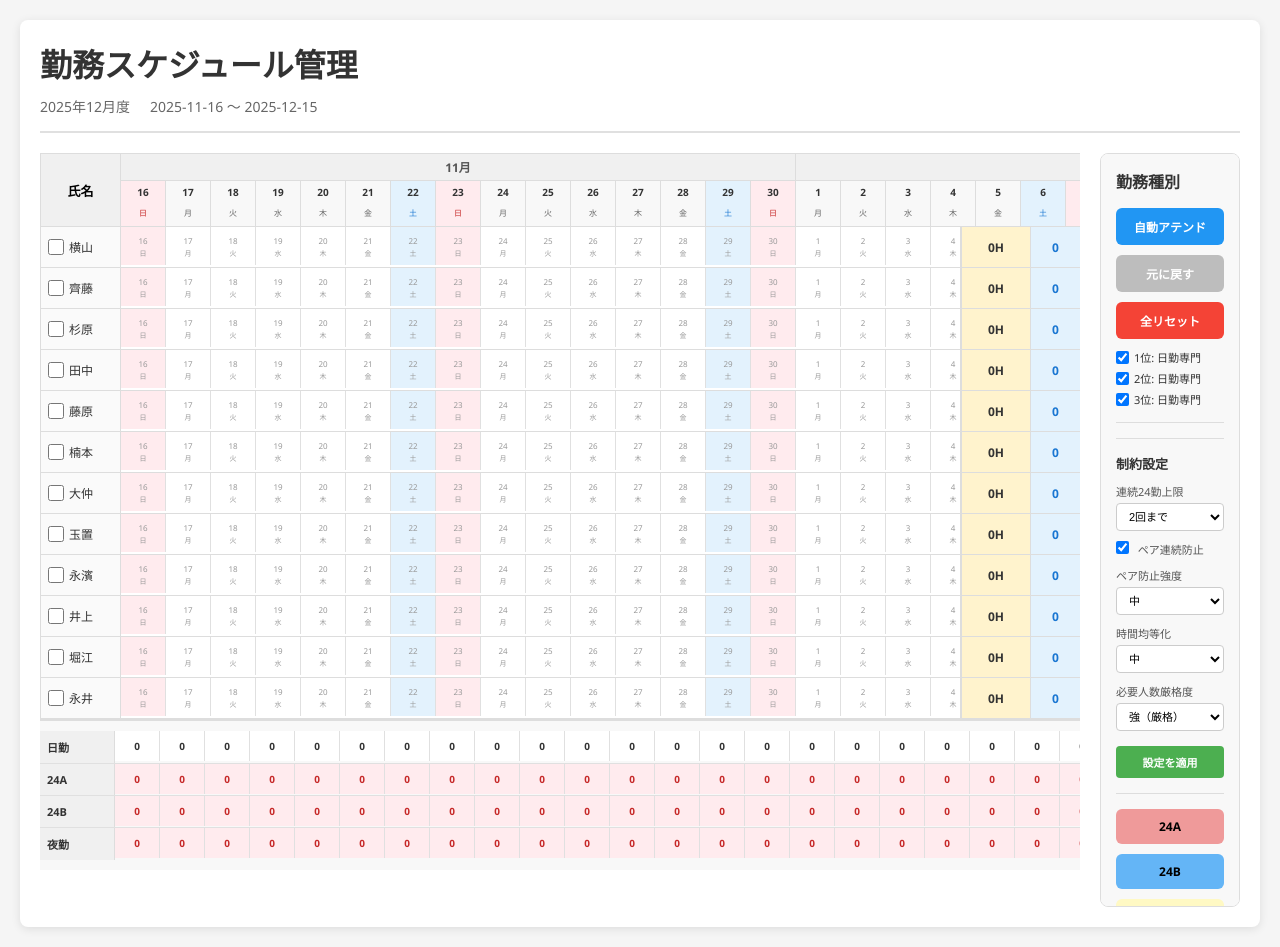
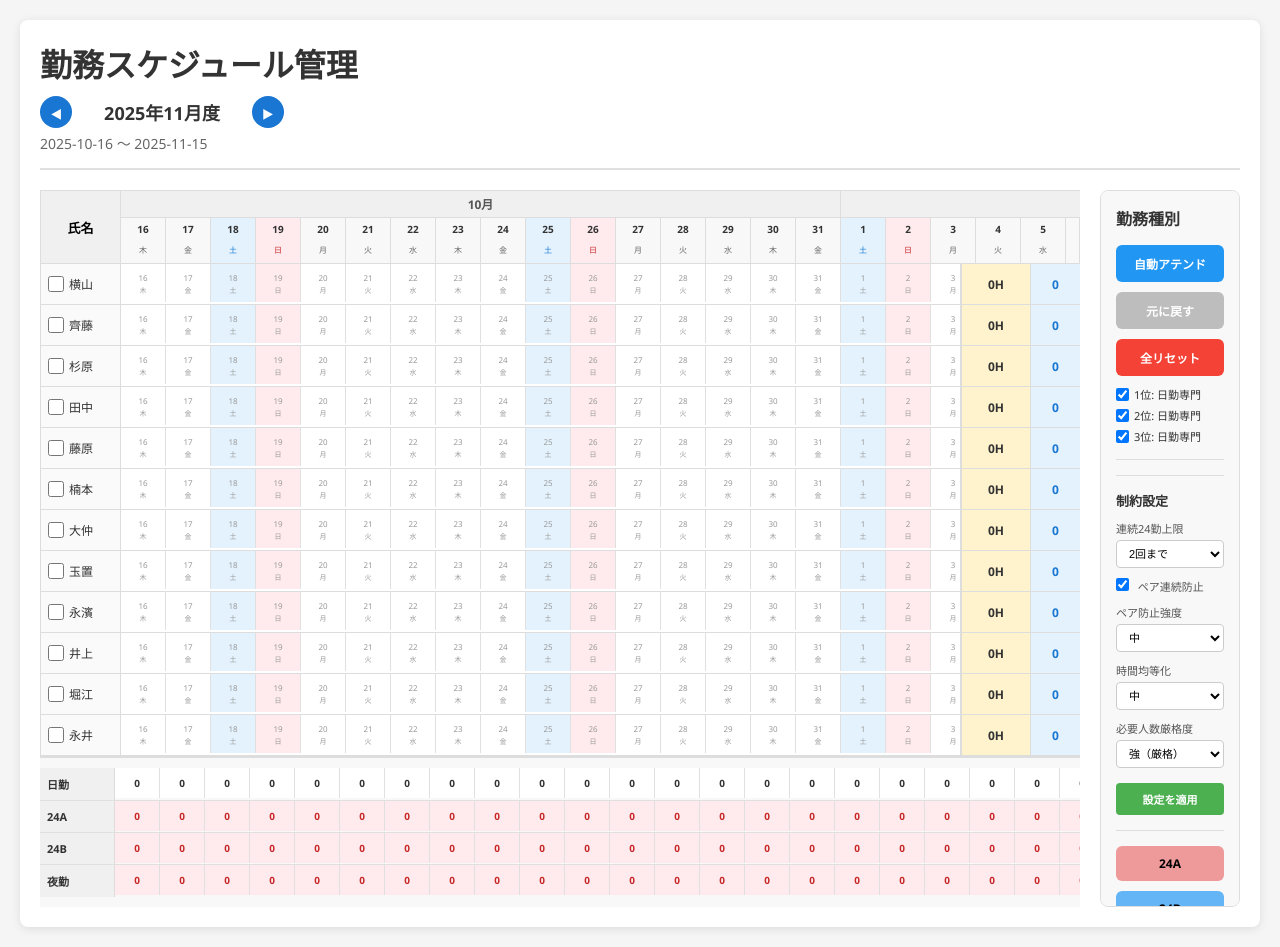
Before and after one commit to opticalbreeze/Tile-style-attendance-generation, a Flask app: page /?year=2025&month=11 in a window 1280 px wide. Run offline with Flask 3, Linux system fonts and the light colour scheme.

Commit message:
Add month navigation buttons and undo feature

```diff
--- a/app.py
+++ b/app.py
@@ -1,4 +1,4 @@
-from flask import Flask, render_template, jsonify
+from flask import Flask, render_template, jsonify, request
 from datetime import datetime, timedelta
 import json
 import os
@@ -69,37 +69,40 @@ def load_config():
         print(f"エラー: 設定ファイルの読み込みに失敗しました: {e}")
         return default_config
 
-def get_payroll_period():
-    """給料計算月度の前月16日から当月15日までの期間を取得"""
-    today = datetime.now()
-    current_year = today.year
-    current_month = today.month
+def get_payroll_period(year=None, month=None):
+    """給料計算月度の前月16日から当月15日までの期間を取得
 
-    # 当月の15日を基準に期間を計算
-    if today.day <= 15:
-        # 15日以前なら、前月16日～当月15日
-        if current_month == 1:
-            start_date = datetime(current_year - 1, 12, 16)
-            end_date = datetime(current_year, 1, 15)
+    Args:
+        year: 表示年（指定しない場合は現在の月度）
+        month: 表示月（指定しない場合は現在の月度）
+    """
+    if year is None or month is None:
+        # 現在の日付から月度を自動計算
+        today = datetime.now()
+        current_year = today.year
+        current_month = today.month
+
+        if today.day <= 15:
             display_month = current_month
             display_year = current_year
         else:
-            start_date = datetime(current_year, current_month - 1, 16)
-            end_date = datetime(current_year, current_month, 15)
-            display_month = current_month
-            display_year = current_year
+            if current_month == 12:
+                display_month = 1
+                display_year = current_year + 1
+            else:
+                display_month = current_month + 1
+                display_year = current_year
     else:
-        # 16日以降なら、当月16日～翌月15日
-        if current_month == 12:
-            start_date = datetime(current_year, 12, 16)
-            end_date = datetime(current_year + 1, 1, 15)
-            display_month = 1
-            display_year = current_year + 1
-        else:
-            start_date = datetime(current_year, current_month, 16)
-            end_date = datetime(current_year, current_month + 1, 15)
-            display_month = current_month + 1
-            display_year = current_year
+        display_year = year
+        display_month = month
+
+    # 表示月度から期間を計算（前月16日～当月15日）
+    if display_month == 1:
+        start_date = datetime(display_year - 1, 12, 16)
+    else:
+        start_date = datetime(display_year, display_month - 1, 16)
+
+    end_date = datetime(display_year, display_month, 15)
 
     # 期間内の全日期を生成
     dates = []
@@ -113,11 +116,26 @@ def get_payroll_period():
         })
         current += timedelta(days=1)
 
+    # 前月・翌月の計算
+    if display_month == 1:
+        prev_year, prev_month = display_year - 1, 12
+    else:
+        prev_year, prev_month = display_year, display_month - 1
+
+    if display_month == 12:
+        next_year, next_month = display_year + 1, 1
+    else:
+        next_year, next_month = display_year, display_month + 1
+
     return {
         'start_date': start_date.strftime('%Y-%m-%d'),
         'end_date': end_date.strftime('%Y-%m-%d'),
         'display_month': display_month,
         'display_year': display_year,
+        'prev_year': prev_year,
+        'prev_month': prev_month,
+        'next_year': next_year,
+        'next_month': next_month,
         'dates': dates
     }
 
@@ -128,14 +146,20 @@ def get_weekday_jp(weekday):
 
 @app.route('/')
 def index():
-    period = get_payroll_period()
+    # URLパラメータから年月を取得
+    year = request.args.get('year', type=int)
+    month = request.args.get('month', type=int)
+
+    period = get_payroll_period(year, month)
     config = load_config()
     return render_template('index.html', period=period, config=config)
 
 @app.route('/api/period')
 def api_period():
     """期間情報をJSONで返す"""
-    period = get_payroll_period()
+    year = request.args.get('year', type=int)
+    month = request.args.get('month', type=int)
+    period = get_payroll_period(year, month)
     return jsonify(period)
 
 if __name__ == '__main__':
--- a/static/css/style.css
+++ b/static/css/style.css
@@ -74,9 +74,48 @@ header h1 {
 
 .period-info {
     display: flex;
-    gap: 20px;
+    flex-direction: column;
+    gap: 5px;
     color: #666;
     font-size: 14px;
+}
+
+.period-nav {
+    display: flex;
+    align-items: center;
+    gap: 15px;
+}
+
+.period-nav-btn {
+    display: inline-flex;
+    align-items: center;
+    justify-content: center;
+    width: 32px;
+    height: 32px;
+    background-color: #1976D2;
+    color: white;
+    text-decoration: none;
+    border-radius: 50%;
+    font-size: 14px;
+    transition: background-color 0.2s, transform 0.1s;
+}
+
+.period-nav-btn:hover {
+    background-color: #1565C0;
+    transform: scale(1.1);
+}
+
+.period-nav-btn:active {
+    background-color: #0D47A1;
+    transform: scale(0.95);
+}
+
+#period-display {
+    font-size: 18px;
+    font-weight: bold;
+    color: #333;
+    min-width: 150px;
+    text-align: center;
 }
 
 .main-content {
--- a/templates/index.html
+++ b/templates/index.html
@@ -11,7 +11,11 @@
         <header>
             <h1>勤務スケジュール管理</h1>
             <div class="period-info">
-                <span id="period-display">{{ period.display_year }}年{{ period.display_month }}月度</span>
+                <div class="period-nav">
+                    <a href="/?year={{ period.prev_year }}&month={{ period.prev_month }}" class="period-nav-btn" title="前月">◀</a>
+                    <span id="period-display">{{ period.display_year }}年{{ period.display_month }}月度</span>
+                    <a href="/?year={{ period.next_year }}&month={{ period.next_month }}" class="period-nav-btn" title="翌月">▶</a>
+                </div>
                 <span id="date-range">{{ period.start_date }} ～ {{ period.end_date }}</span>
             </div>
         </header>
```
